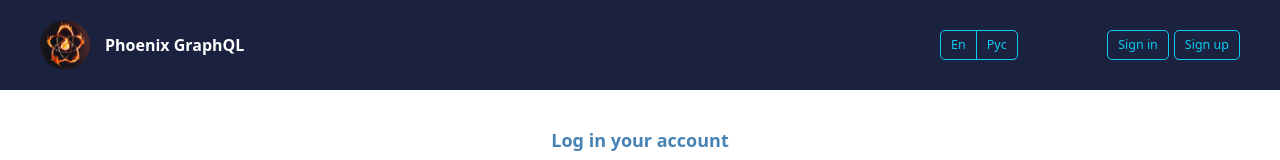
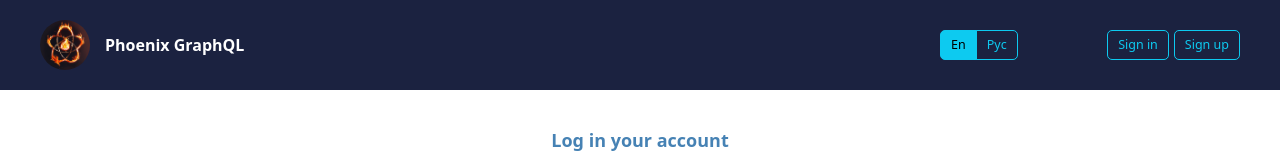
Before and after one commit to GoodValts/graphql-app, a React (Vite) app: page /login in a window 1280 px wide. Shown: the top 160 px of the page. Built offline with nearby package versions, Linux system fonts and the light colour scheme; no server answers.

Commit message:
fix: Localization use Context API 16 дек 2023 г.  1:14:02

```diff
--- a/src/components/Footer/footer.tsx
+++ b/src/components/Footer/footer.tsx
@@ -1,8 +1,8 @@
+import { useContext } from 'react';
 import { Container, Nav, Navbar, Stack } from 'react-bootstrap';
 import git from '../../assets/img/git.png';
 import rss from '../../assets/img/rs-school-js_.svg';
-import { useAppSelector } from '../../redux/hooks';
-import { selectLanguage } from '../../redux/store';
+import { AuthContext } from '../../controllers/appControllers';
 import styles from './footer.module.scss';
 
 const textObj: {
@@ -28,7 +28,7 @@ const textObj: {
 };
 
 const Footer = (): JSX.Element => {
-  const lang = useAppSelector(selectLanguage);
+  const { lang } = useContext(AuthContext);
 
   return (
     <footer className={styles.footer}>
--- a/src/components/Forms/LoginForm/loginForm.tsx
+++ b/src/components/Forms/LoginForm/loginForm.tsx
@@ -1,15 +1,14 @@
 import { useForm } from 'react-hook-form';
 import { yupResolver } from '@hookform/resolvers/yup';
-import { useEffect, useState } from 'react';
+import { useContext, useEffect, useState } from 'react';
 import { useAuthState } from 'react-firebase-hooks/auth';
 import { useNavigate } from 'react-router-dom';
 import { Alert } from 'react-bootstrap';
 import styles from './loginForm.module.scss';
 import loginSchema from './yup';
 import Input from '../Input/input';
-import { useAppSelector } from '../../../redux/hooks';
-import { selectLanguage } from '../../../redux/store';
 import { auth, logInWithEmailAndPassword } from '../../../firebase/firebase';
+import { AuthContext } from '../../../controllers/appControllers';
 
 type LoginFormValues = {
   email: string;
@@ -46,7 +45,7 @@ const LoginForm = (): JSX.Element => {
   const [password, setPassword] = useState('');
   const [user, loading, error] = useAuthState(auth);
   const [show, setShow] = useState(false);
-  const lang = useAppSelector(selectLanguage);
+  const { lang } = useContext(AuthContext);
   const navigate = useNavigate();
 
   const {
--- a/src/components/Forms/RegistrationForm/registrationForm.tsx
+++ b/src/components/Forms/RegistrationForm/registrationForm.tsx
@@ -1,15 +1,14 @@
 import { useForm } from 'react-hook-form';
 import { yupResolver } from '@hookform/resolvers/yup';
-import { useState, useEffect } from 'react';
+import { useState, useEffect, useContext } from 'react';
 import { useNavigate } from 'react-router-dom';
 import { useAuthState } from 'react-firebase-hooks/auth';
 import { Alert } from 'react-bootstrap';
 import styles from './registrationForm.module.scss';
 import registrationSchema from './yup';
 import Input from '../Input/input';
-import { useAppSelector } from '../../../redux/hooks';
-import { selectLanguage } from '../../../redux/store';
 import { registerWithEmailAndPassword, auth } from '../../../firebase/firebase';
+import { AuthContext } from '../../../controllers/appControllers';
 
 type RegistrationFormValues = {
   name: string;
@@ -50,7 +49,7 @@ const textObj: {
 };
 
 const RegistrationForm = (): JSX.Element => {
-  const lang = useAppSelector(selectLanguage);
+  const { lang } = useContext(AuthContext);
   const [name, setName] = useState('');
   const [email, setEmail] = useState('');
   const [password, setPassword] = useState('');
--- a/src/components/Forms/RegistrationForm/yup.tsx
+++ b/src/components/Forms/RegistrationForm/yup.tsx
@@ -1,7 +1,4 @@
-import { useSelector } from 'react-redux';
 import * as yup from 'yup';
-import { useAppSelector } from '../../../redux/hooks';
-import { selectLanguage } from '../../../redux/store';
 
 const validationMessages: {
   [key: string]: {
--- a/src/components/Header/header.tsx
+++ b/src/components/Header/header.tsx
@@ -1,13 +1,11 @@
 import { Nav, Stack, Button, ButtonGroup, ToggleButton } from 'react-bootstrap';
 import { Link, useNavigate } from 'react-router-dom';
-import { useEffect, useState } from 'react';
+import { useContext, useEffect, useState } from 'react';
 import { useAuthState } from 'react-firebase-hooks/auth';
 import styles from './header.module.scss';
 import logo from '../../assets/img/logo.png';
-import { useAppDispatch, useAppSelector } from '../../redux/hooks';
-import { selectLanguage } from '../../redux/store';
-import { setLanguage } from '../../redux/reducers/settings';
 import { auth, logout } from '../../firebase/firebase';
+import { AuthContext } from '../../controllers/appControllers';
 
 let scroll = 0;
 
@@ -39,9 +37,10 @@ const textObj: {
 };
 
 const Header = (): JSX.Element => {
-  const dispatch = useAppDispatch();
-  const lang = useAppSelector(selectLanguage);
-  const [radioValue, setRadioValue] = useState('1');
+  const { lang, setLang } = useContext(AuthContext);
+  const [radioValue, setRadioValue] = useState(
+    localStorage.getItem('lang') || 'en'
+  );
   const [scrollWindow, setScrollWindow] = useState(false);
   const [user] = useAuthState(auth);
   const navigate = useNavigate();
@@ -85,13 +84,11 @@ const Header = (): JSX.Element => {
               checked={radioValue === radio.value}
               onChange={(e): void => {
                 setRadioValue(e.currentTarget.value);
-                dispatch(
-                  setLanguage(
-                    radios
-                      .find((item) => item.value === e.currentTarget.value)!
-                      .value.toLowerCase()
-                  )
-                );
+                const selectedLang = radios
+                  .find((item) => item.value === e.currentTarget.value)!
+                  .value.toLowerCase();
+                setLang(selectedLang);
+                localStorage.setItem('lang', selectedLang);
               }}
             >
               {radio.name}
--- a/src/controllers/appControllers.tsx
+++ b/src/controllers/appControllers.tsx
@@ -6,21 +6,29 @@ type AuthProviderProps = {
 
 interface AuthContextType {
   isAuth: boolean;
+  lang: string;
+  setLang: React.Dispatch<React.SetStateAction<string>>;
 }
 
 export const AuthContext = createContext<AuthContextType>({
   isAuth: false,
+  lang: localStorage.getItem('lang') || 'en',
+  setLang: () => {},
 });
 
 const AuthProvider: React.FC<AuthProviderProps> = ({ children }) => {
   const [isAuth, setAuth] = useState(false);
 
+  const [lang, setLang] = useState(localStorage.getItem('lang') || 'en');
+
   const value = useMemo(() => {
     return {
       isAuth,
       setAuth,
+      lang,
+      setLang,
     };
-  }, [isAuth]);
+  }, [isAuth, lang]);
   return <AuthContext.Provider value={value}>{children}</AuthContext.Provider>;
 };
 
--- a/src/main.tsx
+++ b/src/main.tsx
@@ -5,13 +5,16 @@ import App from './App';
 import ErrorBoundary from './components/ErrorBoundary/errorBoundary';
 import 'bootstrap/dist/css/bootstrap.min.css';
 import appStore from './redux/store';
+import AuthProvider from './controllers/appControllers';
 
 ReactDOM.createRoot(document.getElementById('root')!).render(
   <React.StrictMode>
     <ErrorBoundary>
-      <Provider store={appStore}>
-        <App />
-      </Provider>
+      <AuthProvider>
+        <Provider store={appStore}>
+          <App />
+        </Provider>
+      </AuthProvider>
     </ErrorBoundary>
   </React.StrictMode>
 );
--- a/src/pages/LoginPage/login.tsx
+++ b/src/pages/LoginPage/login.tsx
@@ -1,8 +1,6 @@
 import { useContext } from 'react';
 import LoginForm from '../../components/Forms/LoginForm/loginForm';
 import { AuthContext } from '../../controllers/appControllers';
-import { useAppDispatch, useAppSelector } from '../../redux/hooks';
-import { selectLanguage } from '../../redux/store';
 import styles from './login.module.scss';
 
 const textObj: {
@@ -21,7 +19,7 @@ const textObj: {
 };
 
 const LoginPage = (): JSX.Element => {
-  const lang = useAppSelector(selectLanguage);
+  const { lang } = useContext(AuthContext);
   return (
     <>
       <LoginForm />
--- a/src/pages/RegistrationPage/registration.tsx
+++ b/src/pages/RegistrationPage/registration.tsx
@@ -1,6 +1,6 @@
+import { useContext } from 'react';
 import RegistrationForm from '../../components/Forms/RegistrationForm/registrationForm';
-import { useAppSelector } from '../../redux/hooks';
-import { selectLanguage } from '../../redux/store';
+import { AuthContext } from '../../controllers/appControllers';
 import styles from './registration.module.scss';
 
 const textObj: {
@@ -19,7 +19,7 @@ const textObj: {
 };
 
 const RegistrationPage = (): JSX.Element => {
-  const lang = useAppSelector(selectLanguage);
+  const { lang } = useContext(AuthContext);
   return (
     <>
       <RegistrationForm />
```
Also changed, not shown: src/components/Forms/RegistrationForm/test.tsx (deleted, +0 -60 lines).
